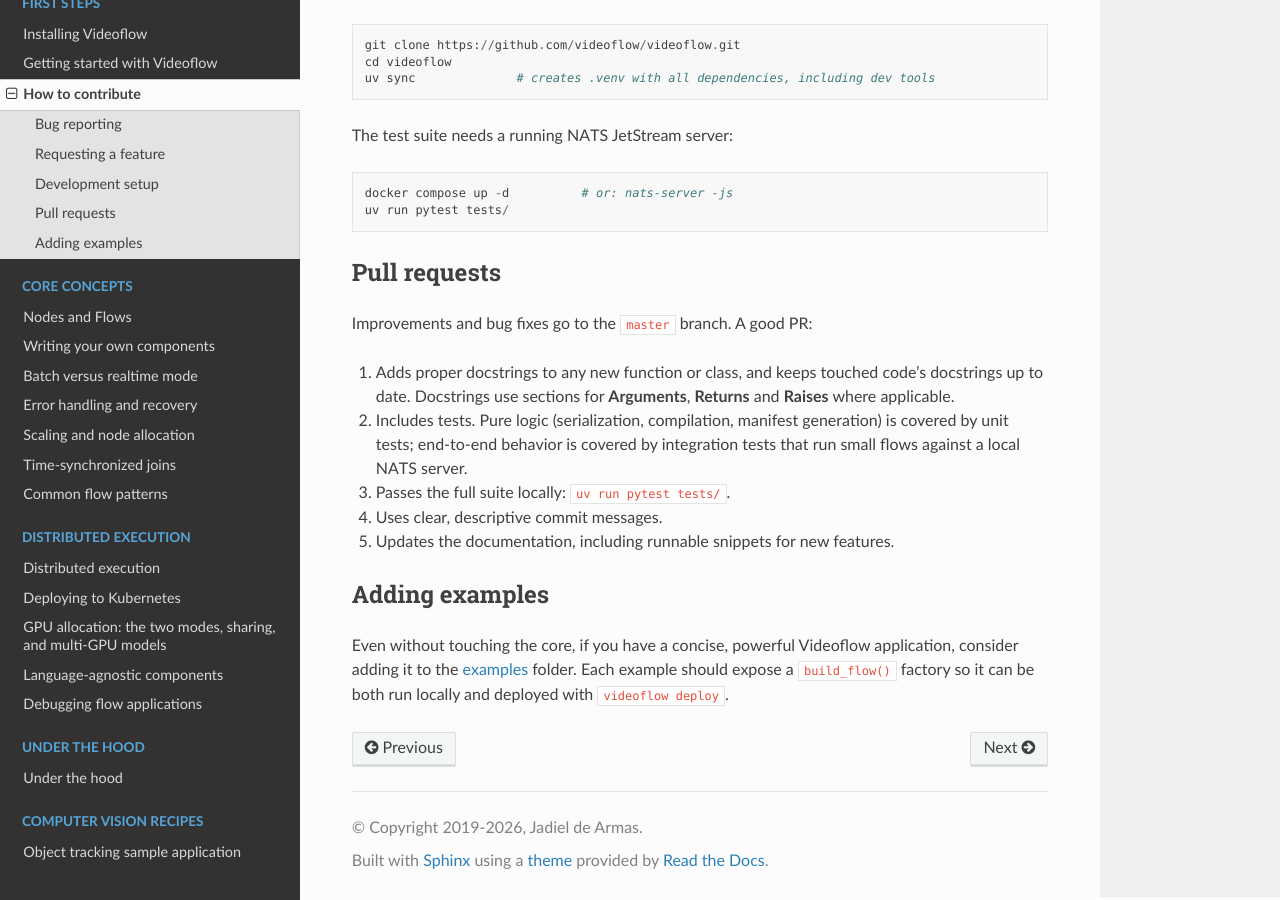
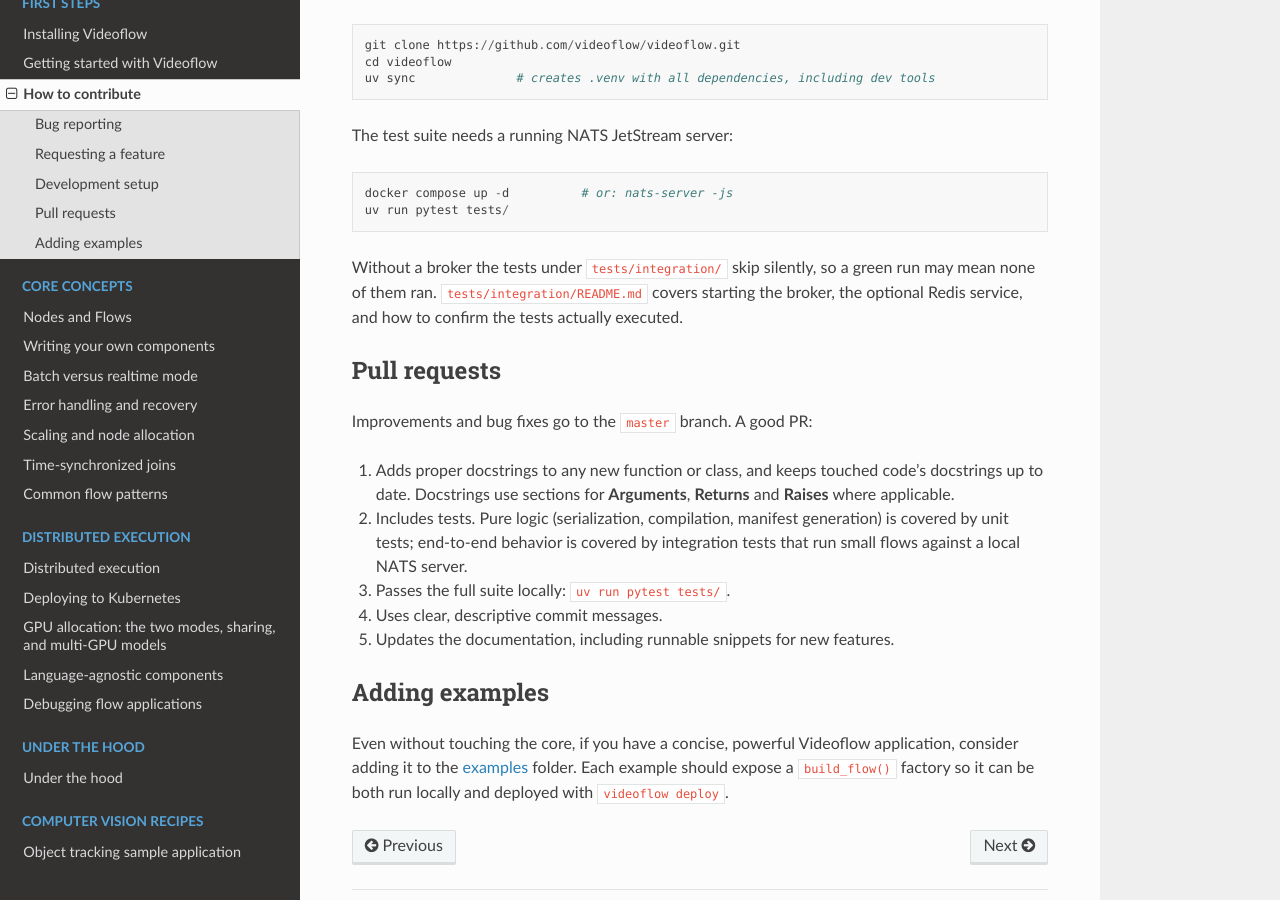
Before and after one commit to videoflow/videoflow, a Sphinx documentation site: the page built from docs/source/first-steps/how-to-contribute.rst, in a window 1280 px wide and 900 px high, scrolled down 787 px. Built offline with Sphinx 7.4.7 and the Read the Docs theme 3.1.0, drawn with Linux system fonts in a browser that asks for light colours; pages that are not in the unit, such as notebooks, are missing from menus.

Commit message:
Added README.md to integration tests

```diff
--- a/docs/source/first-steps/how-to-contribute.rst
+++ b/docs/source/first-steps/how-to-contribute.rst
@@ -44,6 +44,10 @@ The test suite needs a running NATS JetStream server::
     docker compose up -d          # or: nats-server -js
     uv run pytest tests/
 
+Without a broker the tests under ``tests/integration/`` skip silently, so a green run
+may mean none of them ran. ``tests/integration/README.md`` covers starting the broker,
+the optional Redis service, and how to confirm the tests actually executed.
+
 Pull requests
 -------------
 
```
Also changed, not shown: 1 other file.
